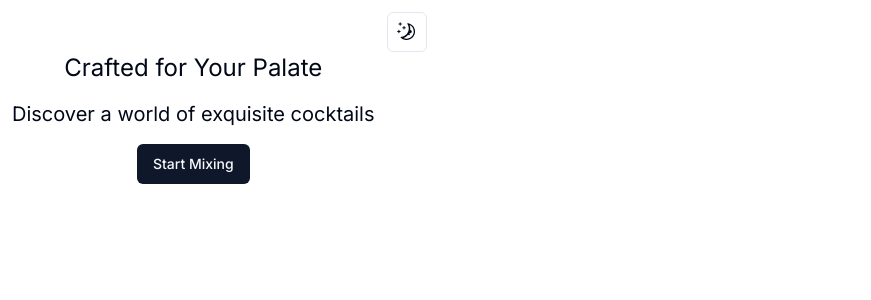
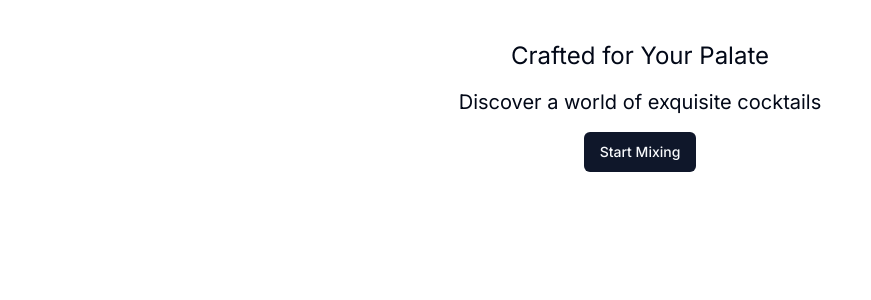
Before and after one commit to kingkwongsta/mixology, a Next.js app: page / in a window 1280 px wide. Shown: the top 300 px of the page, without its empty margins (0-871 px from the left). Built offline with nearby package versions, Linux system fonts and the light colour scheme.

Commit message:
remove right bar no longer need debugging

```diff
--- a/src/app/page.js
+++ b/src/app/page.js
@@ -16,17 +16,13 @@ export default function Home() {
   const [recipe, setRecipe] = useState();
 
   return (
-    <main className="flex flex-row space-x-3 m-3">
-      <div className="left-bar">
+    <main className="m-3">
       {showWelcome ? (
         <Welcome display={() => setshowWelcome(false)} />
       ) : (
         <div>
           <Preferences setUserFlavor={setUserFlavor} />
-            <LiquorChoice
-              userFlavor={userFlavor}
-              setUserLiquor={setUserLiquor}
-            />
+          <LiquorChoice userFlavor={userFlavor} setUserLiquor={setUserLiquor} />
           <Mood userMood={userMood} setUserMood={setUserMood} />
           <GenerateCocktail
             userFlavor={userFlavor}
@@ -45,13 +41,6 @@ export default function Home() {
           Debug: get liquorChoice state
         </button> */}
       {/*----- END DEBUG STATE -----*/}
-      </div>
-      <div className="right-bar">
-        <ModeToggle />
-        {userFlavor && <h3>User Flavor: {userFlavor}</h3>}
-        {userLiquor && <h3>Liquor Choice: {userLiquor}</h3>}
-        {userMood && <h3>Mood: {userMood}</h3>}
-      </div>
     </main>
   );
 }
```
Lines whose indentation alone changed are shown as unchanged.
